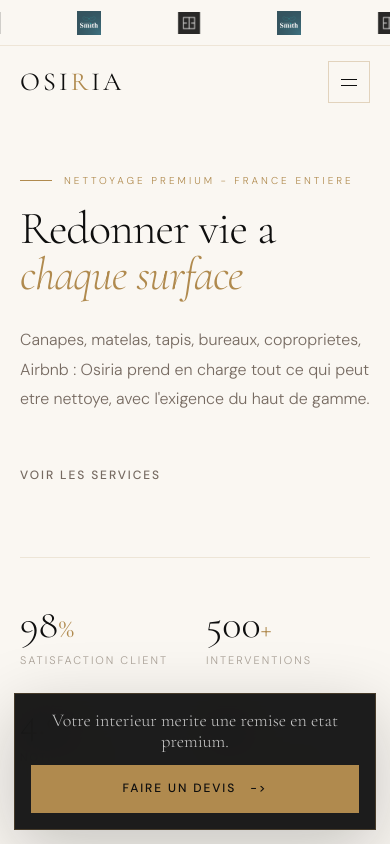
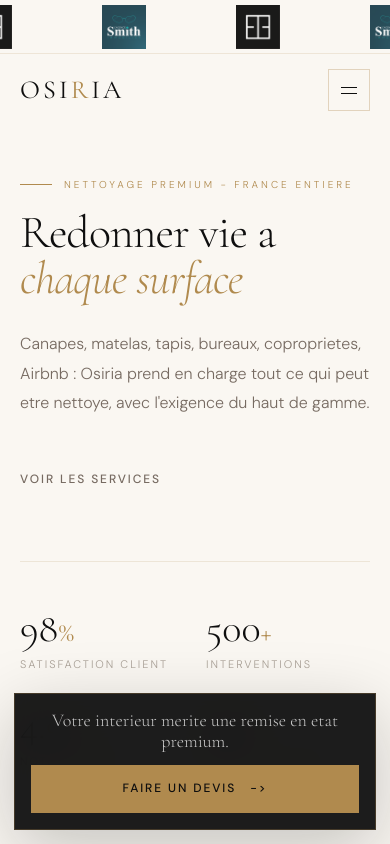
Before and after one commit to TimothePetitjean/SiteOsiria, a plain HTML site: page index.html in a window 390 px wide. Shown: the top 844 px of the page. Drawn offline with nearby package versions, Linux system fonts and the light colour scheme.

```diff
--- a/assets/css/base.css
+++ b/assets/css/base.css
@@ -16,7 +16,7 @@
   --shadow: 0 22px 60px rgba(32, 25, 17, 0.08);
   --font-serif: "Cormorant Garamond", Georgia, serif;
   --font-sans: "DM Sans", Arial, sans-serif;
-  --marquee-height: 50px;
+  --marquee-height: 62px;
   --header-height: 84px;
 }
 
--- a/assets/css/components.css
+++ b/assets/css/components.css
@@ -1,11 +1,12 @@
 .logo-marquee {
+  --logo-size: 52px;
   position: fixed;
   inset: 0 0 auto;
   z-index: 130;
   height: var(--marquee-height);
   overflow: hidden;
   border-bottom: 1px solid var(--border);
-  background: rgba(250, 247, 242, 0.96);
+  background: var(--cream);
   pointer-events: none;
   transform: translateZ(0);
 }
@@ -22,26 +23,25 @@
   top: 50%;
   left: 0;
   display: grid;
-  width: 96px;
+  width: 138px;
   height: var(--marquee-height);
   place-items: center;
-  opacity: 0.84;
+  opacity: 0.9;
   transform: translate3d(0, -50%, 0);
   will-change: transform;
 }
 
 .logo-marquee img {
-  width: auto;
-  max-width: 72px;
-  max-height: 25px;
+  width: var(--logo-size);
+  height: var(--logo-size);
   backface-visibility: hidden;
   object-fit: contain;
   transform: translate3d(0, 0, 0);
 }
 
 .logo-marquee__item--smith img {
-  max-width: 78px;
-  max-height: 28px;
+  width: var(--logo-size);
+  height: var(--logo-size);
 }
 
 .site-header {
--- a/assets/css/responsive.css
+++ b/assets/css/responsive.css
@@ -150,7 +150,11 @@
 
 @media (max-width: 580px) {
   :root {
-    --marquee-height: 46px;
+    --marquee-height: 54px;
+  }
+
+  .logo-marquee {
+    --logo-size: 44px;
   }
 
   .section-shell,
@@ -159,18 +163,18 @@
   }
 
   .logo-marquee__item {
-    width: 82px;
+    width: 112px;
     height: var(--marquee-height);
   }
 
   .logo-marquee img {
-    max-width: 62px;
-    max-height: 22px;
+    width: var(--logo-size);
+    height: var(--logo-size);
   }
 
   .logo-marquee__item--smith img {
-    max-width: 66px;
-    max-height: 24px;
+    width: var(--logo-size);
+    height: var(--logo-size);
   }
 
   .hero__title {
--- a/assets/js/main.js
+++ b/assets/js/main.js
@@ -275,17 +275,17 @@
 
   const render = () => {
     items.forEach((item) => {
-      item.element.style.transform = `translate3d(${Math.round(item.x)}px, -50%, 0)`;
+      item.element.style.transform = `translate3d(${item.x.toFixed(2)}px, -50%, 0)`;
     });
   };
 
   const readConfig = () => {
     const isCompact = window.matchMedia("(max-width: 580px)").matches;
-    const itemWidth = isCompact ? 82 : 96;
-    const gap = isCompact ? 18 : 22;
+    const itemWidth = isCompact ? 112 : 138;
+    const gap = isCompact ? 22 : 30;
 
     step = itemWidth + gap;
-    speed = isCompact ? 7 : 8;
+    speed = isCompact ? 10 : 11;
   };
 
   const build = () => {
```
